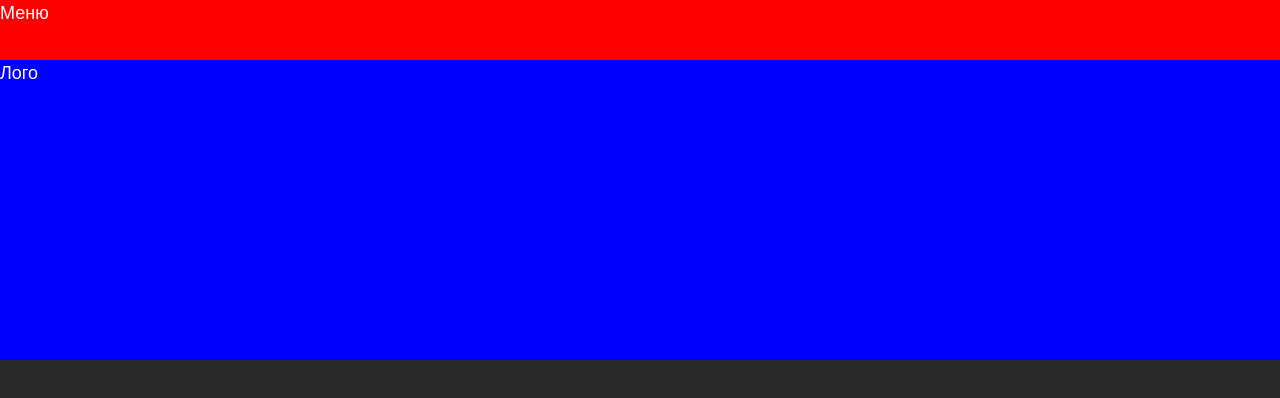
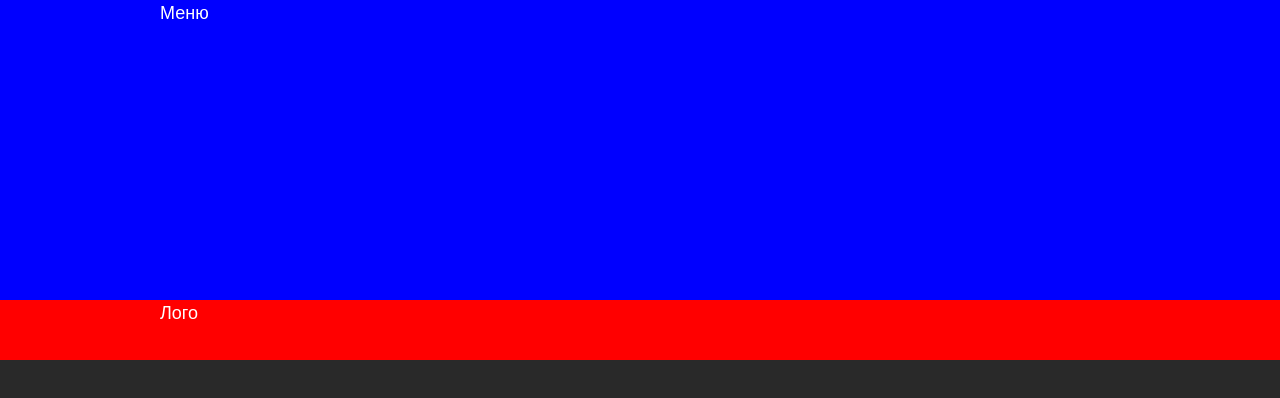
Before and after one commit to Slash606/barb_responsive, a website: page app/index.html in a window 1280 px wide. Drawn offline with nearby package versions, Linux system fonts and the light colour scheme; files that its build step writes are made by us from their sources.

Commit message:
апыва

```diff
--- a/app/index.html
+++ b/app/index.html
@@ -30,12 +30,17 @@
 
 <body>
 <header class="pageHeader">
+	<div class="pageLogo">
+        <div class="container">
+            Лого
+        </div>
+	</div>
     <nav class="mainNav">
-Меню
+        <div class="container">
+            Меню
+        </div>
     </nav>
-    <div class="pageLogo">
-Лого
-    </div>
+
        <!-- <nav class="mainNav">
             <div class="container-fluid">
             <ul class="mainNav__list">
--- a/app/sass/main.scss
+++ b/app/sass/main.scss
@@ -5,20 +5,20 @@
 @import "scaffolding";
 @import "mixins";
 
-.container {
+/*.container {
   width: 320px;
   margin: 0 auto;
-  /*background-color: red;
-  min-height: 300px;*/
+  !*background-color: red;
+  min-height: 300px;*!
   @include mq($tablet) {
     width: 640px;
   }
   @include mq($desc) {
     width: 960px;
   }
-}
+}*/
 
-.container-fluid {
+.container {
   width: auto;
   /*min-height: 350px;
   background-color: yellow;*/
@@ -36,30 +36,16 @@
   color: white;
 }
 
-.mainNav {
+.pageLogo {
   background-color: red;
   min-height: 60px;
-  order: 2;
-  /*@include mq($tablet) {
-    order: 1;
-  }*/
-}
-
-.pageLogo {
-  background-color: blue;
-  min-height: 300px;
   @include mq($tablet) {
     order: 2;
   }
 }
 
-.mainNav__list {
-  margin: 0;
-  padding: 0;
-  list-style: none;
-  display: flex;
-}
-
-.mainNav__item{
+.mainNav {
+  background-color: blue;
+  min-height: 300px;
 
 }
```
